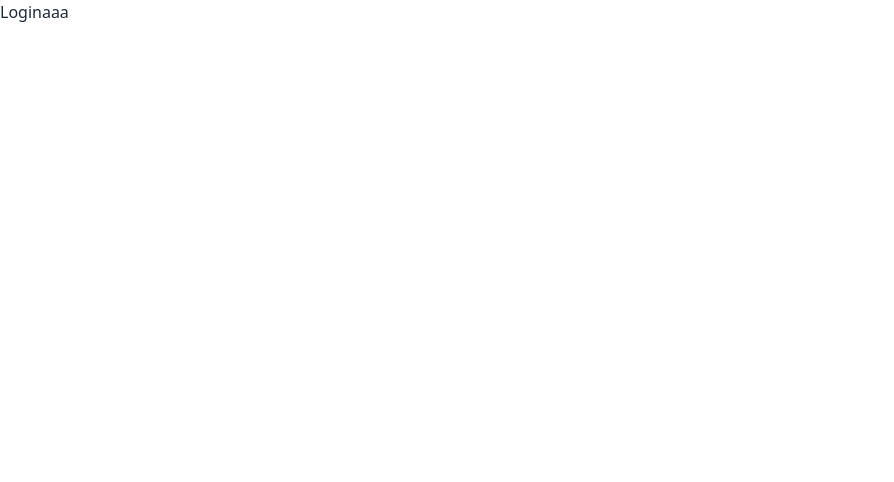
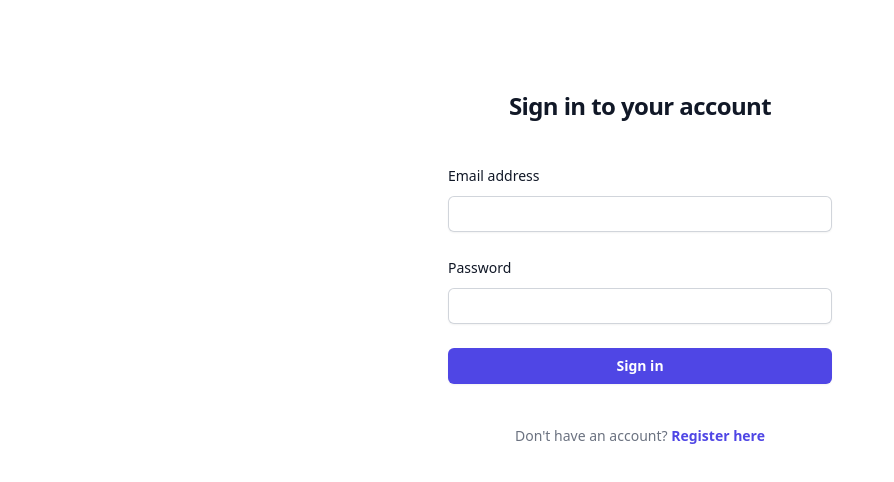
Before and after one commit to RattipongMark/Rabai, a React (Vite) app in the folder client/: page /login in a window 1280 px wide. Shown: the top 482 px of the page, without its empty margins (0-894 px from the left). Built offline with nearby package versions, Linux system fonts and the light colour scheme.

Commit message:
LoginLogout

```diff
--- a/client/src/App.jsx
+++ b/client/src/App.jsx
@@ -1,17 +1,19 @@
 import React from 'react';
-import { BrowserRouter as Router, Route, Routes } from 'react-router-dom';
+import { BrowserRouter as Router, Route, Routes, Navigate } from 'react-router-dom';
 import './App.css';
 import Register from './Auth/Register';
 import Login from './Auth/Login';
 import Dashboard from './pages/Dashboard';
+import { useAuth } from './contexts/AuthContext';
 
 const App = () => {
+  const {isAuthenticated} = useAuth();
   return (
     <Router>
       <Routes>
-        <Route path= '/' element={<Register/>} />
-        <Route path= '/login' element={<Login/>} />
-        <Route path= '/dashboard' element={<Dashboard/>} />
+        <Route path= '/' element={ !isAuthenticated ? <Register/> : <Navigate to = "/dashboard" />} />
+        <Route path= '/login' element={!isAuthenticated ? <Login/> : <Navigate to = "/dashboard" />} />
+        <Route path= '/dashboard' element={isAuthenticated ? <Dashboard/> : <Navigate to = "/login" />} />
       </Routes>
     </Router>
   )
--- a/client/src/Auth/Login.jsx
+++ b/client/src/Auth/Login.jsx
@@ -1,9 +1,85 @@
-import React from 'react'
+import React from 'react';
+import useLogin from '../hooks/useLogin'; // Assume you have a hook for login
+import { Spin } from 'antd'; // Import Spin for the loading spinner
 
 const Login = () => {
+  const { loading, loginUser } = useLogin(); // Assume you have login logic in useLogin hook
+
+  const handleLogin = (event) => {
+    event.preventDefault();
+    const values = {
+      email: event.target.email.value,
+      password: event.target.password.value,
+    };
+
+    loginUser(values);
+  };
+
   return (
-    <div>Loginaaa</div>
-  )
-}
+    <div className="flex min-h-full flex-1 flex-col justify-center py-12 lg:px-8 w-screen">
+      <div className="sm:mx-auto sm:w-full sm:max-w-sm">
+        <h2 className="mt-10 text-center text-2xl font-bold leading-9 tracking-tight text-gray-900">
+          Sign in to your account
+        </h2>
+      </div>
 
-export default Login
+      <div className="mt-10 sm:mx-auto sm:w-full sm:max-w-sm">
+        <form onSubmit={handleLogin} className="space-y-6">
+          <div>
+            <label htmlFor="email" className="block text-sm font-medium leading-6 text-gray-900">
+              Email address
+            </label>
+            <div className="mt-2">
+              <input
+                id="email"
+                name="email"
+                type="email"
+                required
+                autoComplete="email"
+                className="block w-full rounded-md border-0 py-1.5 text-gray-900 shadow-sm ring-1 ring-inset ring-gray-300 placeholder:text-gray-400 focus:ring-2 focus:ring-inset focus:ring-indigo-600 sm:text-sm sm:leading-6"
+              />
+            </div>
+          </div>
+
+          <div>
+            <label htmlFor="password" className="block text-sm font-medium leading-6 text-gray-900">
+              Password
+            </label>
+            <div className="mt-2">
+              <input
+                id="password"
+                name="password"
+                type="password"
+                required
+                autoComplete="current-password"
+                className="block w-full rounded-md border-0 py-1.5 text-gray-900 shadow-sm ring-1 ring-inset ring-gray-300 placeholder:text-gray-400 focus:ring-2 focus:ring-inset focus:ring-indigo-600 sm:text-sm sm:leading-6"
+              />
+            </div>
+          </div>
+
+          <div className="flex justify-center">
+            {loading ? (
+              <Spin size="small" /> // Show loading spinner while logging in
+            ) : (
+              <button
+                type="submit"
+                className="flex w-full justify-center rounded-md bg-indigo-600 px-3 py-1.5 text-sm font-semibold leading-6 text-white shadow-sm hover:bg-indigo-500 focus-visible:outline focus-visible:outline-2 focus-visible:outline-offset-2 focus-visible:outline-indigo-600"
+              >
+                Sign in
+              </button>
+            )}
+          </div>
+        </form>
+
+        <p className="mt-10 text-center text-sm text-gray-500">
+          Don't have an account?{' '}
+          <a href="#" className="font-semibold leading-6 text-indigo-600 hover:text-indigo-500">
+            Register here
+          </a>
+        </p>
+      </div>
+    </div>
+  );
+};
+
+export default Login;
--- /dev/null
+++ b/client/src/contexts/AuthContext.jsx
@@ -0,0 +1,45 @@
+import React, { createContext, useContext, useEffect, useState } from 'react';
+
+const AuthContext = createContext();
+
+export const AuthProvider = ({ children }) => {
+    const [token, setToken] = useState(null);
+    const [userData, setuserData] = useState(null);
+    const [isAuthenticated, setisAuthenticated] = useState(false);
+    const storedData = JSON.parse(localStorage.getItem('user_data'));
+
+    useEffect(() => {
+        if (storedData){
+            const { userToken, user } = storedData;
+            setToken(userToken);
+            setuserData(user);
+            setisAuthenticated(true);
+        }
+    }, []);
+
+    const login = (newToken, newData) => {
+        localStorage.setItem(
+            'user_data',
+            JSON.stringify({ token: newToken, user: newData }),
+        );
+        console.log(newData);
+        setToken(newToken);
+        setuserData(newData);
+        setisAuthenticated(true);
+    };
+
+    const logout = () => {
+        localStorage.removeItem('user_data');
+        setToken(null);
+        setuserData(null);
+        setisAuthenticated(false);
+    };
+
+    return (
+        <AuthContext.Provider value={{ token, isAuthenticated, login, logout, userData }}>
+            { children }
+        </AuthContext.Provider>
+    );
+};
+
+export const useAuth = () => useContext(AuthContext);
--- /dev/null
+++ b/client/src/hooks/useLogin.jsx
@@ -0,0 +1,45 @@
+import React, { useState } from 'react';
+import { useAuth } from '../contexts/AuthContext.jsx';
+import { message } from 'antd'; // Make sure to import message from antd
+
+const useLogin = () => {
+    const { login } = useAuth();
+    const [error, setError] = useState(null);
+    const [loading, setLoading] = useState(false); // Corrected the typo
+
+    const loginUser = async (values) => {
+        try {
+            setError(null);
+            setLoading(true); // Set loading to true when starting the request
+
+            const res = await fetch('http://localhost:3000/api/auth/login', {
+                method: 'POST',
+                headers: {
+                    'Content-Type': 'application/json', // Specify content type
+                },
+                body: JSON.stringify(values),
+            });
+
+            const data = await res.json();
+            console.log(data);
+            if (res.status === 200) {
+                message.success(data.message);
+                login(data.token, data.user);
+            } else if (res.status === 401) {
+                message.error(data.message);
+            }else if (res.status === 404) {
+                message.error(data.message);
+            } else {
+                message.error('Registration failed');
+            }
+        } catch (error) {
+            message.error(error.message || 'An error occurred'); // Improved error handling
+        } finally {
+            setLoading(false); // Ensure loading is set to false
+        }
+    };
+
+    return { loading, error, loginUser };
+};
+
+export default useLogin;
--- /dev/null
+++ b/client/src/hooks/useSignup.jsx
@@ -0,0 +1,47 @@
+import React, { useState } from 'react';
+import { useAuth } from '../contexts/AuthContext.jsx';
+import { message } from 'antd'; // Make sure to import message from antd
+
+const useSignup = () => {
+    const { login } = useAuth();
+    const [error, setError] = useState(null);
+    const [loading, setLoading] = useState(false); // Corrected the typo
+
+    const registerUser = async (values) => {
+        if (values.password !== values.confirmPassword) {
+            message.error('Passwords do not match.'); // Use Ant Design message
+            return;
+        }
+        try {
+            setError(null);
+            setLoading(true); // Set loading to true when starting the request
+
+            const res = await fetch('http://localhost:3000/api/auth/signup', {
+                method: 'POST',
+                headers: {
+                    'Content-Type': 'application/json', // Specify content type
+                },
+                body: JSON.stringify(values),
+            });
+
+            const data = await res.json();
+            console.log(data);
+            if (res.status === 201) {
+                message.success(data.message);
+                login(data.token, data.user);
+            } else if (res.status === 400) {
+                message.error(data.message);
+            } else {
+                message.error('Registration failed');
+            }
+        } catch (error) {
+            message.error(error.message || 'An error occurred'); // Improved error handling
+        } finally {
+            setLoading(false); // Ensure loading is set to false
+        }
+    };
+
+    return { loading, error, registerUser };
+};
+
+export default useSignup;
--- a/client/src/main.jsx
+++ b/client/src/main.jsx
@@ -2,9 +2,12 @@ import { StrictMode } from 'react'
 import { createRoot } from 'react-dom/client'
 import App from './App.jsx'
 import './index.css'
+import { AuthProvider } from './contexts/AuthContext.jsx'
 
 createRoot(document.getElementById('root')).render(
   <StrictMode>
-    <App />
+    <AuthProvider>
+      <App />
+    </AuthProvider>
   </StrictMode>,
 )
--- a/client/src/pages/Dashboard.jsx
+++ b/client/src/pages/Dashboard.jsx
@@ -1,38 +1,21 @@
 import React from 'react'
+import { useAuth } from '../contexts/AuthContext'
 
 const Dashboard = () => {
+  const { userData, logout } = useAuth();
+
+  const handlelogout = async () => {
+    await logout();
+  }
   return (
-    <div className="navbar bg-base-100">
-  <div className="flex-1">
-    <a className="btn btn-ghost text-xl">daisyUI</a>
-  </div>
-  <div className="flex-none gap-2">
-    <div className="form-control">
-      <input type="text" placeholder="Search" className="input input-bordered w-24 md:w-auto" />
+    <div className='flex flex-col h-full justify-center item-center'>
+      <div className='flex w-full justify-center'>dashboard</div>
+      <div className='flex flex-col'>
+        <div>{userData.name}</div>
+        <div>{userData.email}</div>
+      </div>
+      <button onClick={handlelogout}> logout </button>
     </div>
-    <div className="dropdown dropdown-end">
-      <div tabIndex={0} role="button" className="btn btn-ghost btn-circle avatar">
-        <div className="w-10 rounded-full">
-          <img
-            alt="Tailwind CSS Navbar component"
-            src="https://img.daisyui.com/images/stock/photo-1534528741775-53994a69daeb.webp" />
-        </div>
-      </div>
-      <ul
-        tabIndex={0}
-        className="menu menu-sm dropdown-content bg-base-100 rounded-box z-[1] mt-3 w-52 p-2 shadow">
-        <li>
-          <a className="justify-between">
-            Profile
-            <span className="badge">New</span>
-          </a>
-        </li>
-        <li><a>Settings</a></li>
-        <li><a>Logout</a></li>
-      </ul>
-    </div>
-  </div>
-</div>
   )
 }
 
```
Also changed, not shown: client/src/Auth/Register.jsx (+18 -59 lines).
